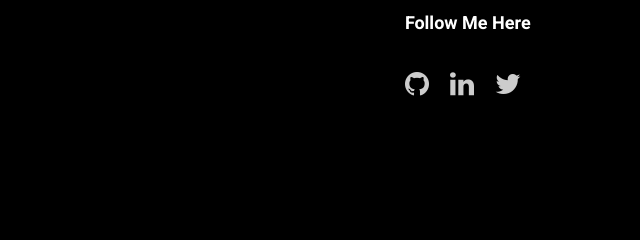
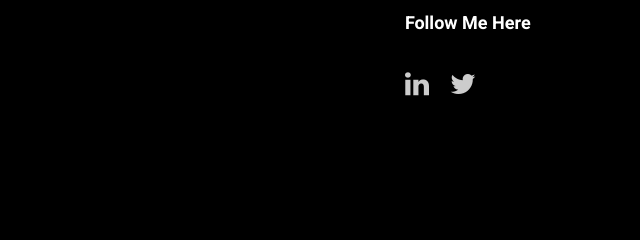
Before and after one commit to SriShesha/Profile, a plain HTML site: page contact.html in a window 1280 px wide. Shown: the part 1441-1681 px from the top of the page, 640-1280 px from the left. Drawn offline with Linux system fonts and the light colour scheme; some packages are replaced by stand-ins of ours.

Commit message:
Update contact.html

```diff
--- a/contact.html
+++ b/contact.html
@@ -132,7 +132,7 @@
                                     </div>
 
                                     <ul class="list">
-                                        <li><a href="https://github.com/SriShesha" target="_blank"><i class="fa fa-github fa-2x"></i></a></li>
+
                                         <li><a href="https://www.linkedin.com/in/sheshathri-s-5a7b8915a/" target="_blank"><i class="fa fa-linkedin fa-2x"></i></a></li>
                                         <li><a href="https://twitter.com/s_sheshathri" target="_blank"><i class="fa fa-twitter fa-2x"></i></a></li>
                                     </ul>
```
